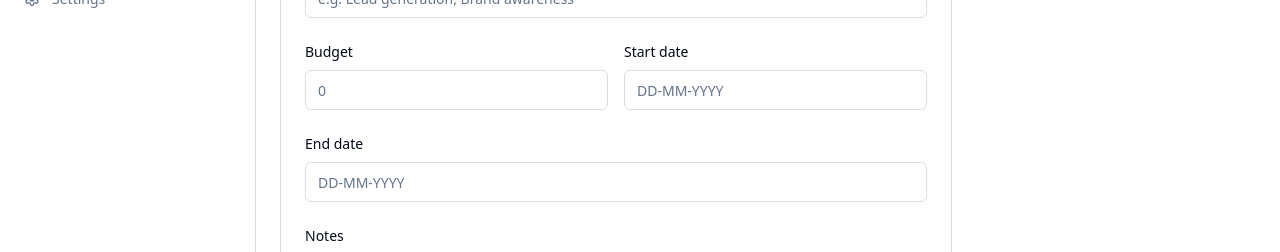
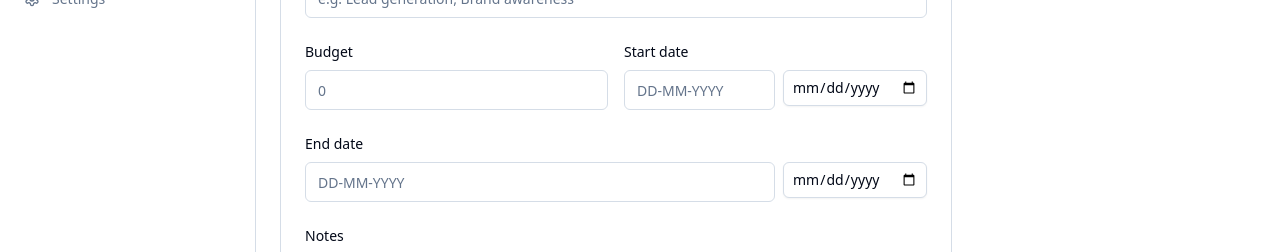
Before and after one commit to saikumarvca/skynexiaDM, a Next.js app in the folder apps/dm/: page /dashboard/campaigns/new in a window 1280 px wide. Shown: the part 479-731 px from the top of the page. Built offline with nearby package versions, Linux system fonts and the light colour scheme; no server answers; the database is empty.

Commit message:
Update campaign-form.tsx

```diff
--- a/apps/dm/components/campaign-form.tsx
+++ b/apps/dm/components/campaign-form.tsx
@@ -1,5 +1,6 @@
 "use client"
 
+import { useState } from "react"
 import { Button } from "@/components/ui/button"
 import { Input } from "@/components/ui/input"
 import { Textarea } from "@/components/ui/textarea"
@@ -13,6 +14,53 @@ interface CampaignFormProps {
 }
 
 const STATUS_OPTIONS = ["PLANNED", "ACTIVE", "PAUSED", "COMPLETED", "CANCELLED"] as const
+
+function DateInput({ id, name }: { id: string; name: string }) {
+  const [display, setDisplay] = useState("") // DD-MM-YYYY shown to user
+  const [pickerVal, setPickerVal] = useState("") // YYYY-MM-DD for the picker
+
+  function handlePicker(e: React.ChangeEvent<HTMLInputElement>) {
+    const val = e.target.value // YYYY-MM-DD
+    setPickerVal(val)
+    if (val) {
+      const [yyyy, mm, dd] = val.split("-")
+      setDisplay(`${dd}-${mm}-${yyyy}`)
+    } else {
+      setDisplay("")
+    }
+  }
+
+  function handleText(e: React.ChangeEvent<HTMLInputElement>) {
+    const val = e.target.value
+    setDisplay(val)
+    if (/^\d{2}-\d{2}-\d{4}$/.test(val)) {
+      const [dd, mm, yyyy] = val.split("-")
+      setPickerVal(`${yyyy}-${mm}-${dd}`)
+    } else {
+      setPickerVal("")
+    }
+  }
+
+  return (
+    <div className="flex gap-2">
+      <Input
+        value={display}
+        onChange={handleText}
+        placeholder="DD-MM-YYYY"
+        pattern="\d{2}-\d{2}-\d{4}"
+        className="flex-1"
+      />
+      <input
+        type="date"
+        value={pickerVal}
+        onChange={handlePicker}
+        className="h-9 rounded-md border border-input bg-background px-2 text-sm shadow-sm focus-visible:outline-none focus-visible:ring-1 focus-visible:ring-ring"
+      />
+      {/* hidden input carries DD-MM-YYYY to the server action */}
+      <input type="hidden" id={id} name={name} value={display} />
+    </div>
+  )
+}
 
 export function CampaignForm({ clients, action, defaultClientId }: CampaignFormProps) {
   return (
@@ -115,7 +163,7 @@ export function CampaignForm({ clients, action, defaultClientId }: CampaignFormP
               <label htmlFor="startDate" className="block text-sm font-medium">
                 Start date
               </label>
-              <Input id="startDate" name="startDate" type="text" placeholder="DD-MM-YYYY" pattern="\d{2}-\d{2}-\d{4}" />
+              <DateInput id="startDate" name="startDate" />
             </div>
           </div>
 
@@ -123,7 +171,7 @@ export function CampaignForm({ clients, action, defaultClientId }: CampaignFormP
             <label htmlFor="endDate" className="block text-sm font-medium">
               End date
             </label>
-            <Input id="endDate" name="endDate" type="text" placeholder="DD-MM-YYYY" pattern="\d{2}-\d{2}-\d{4}" />
+            <DateInput id="endDate" name="endDate" />
           </div>
 
           <div className="space-y-2">
```
